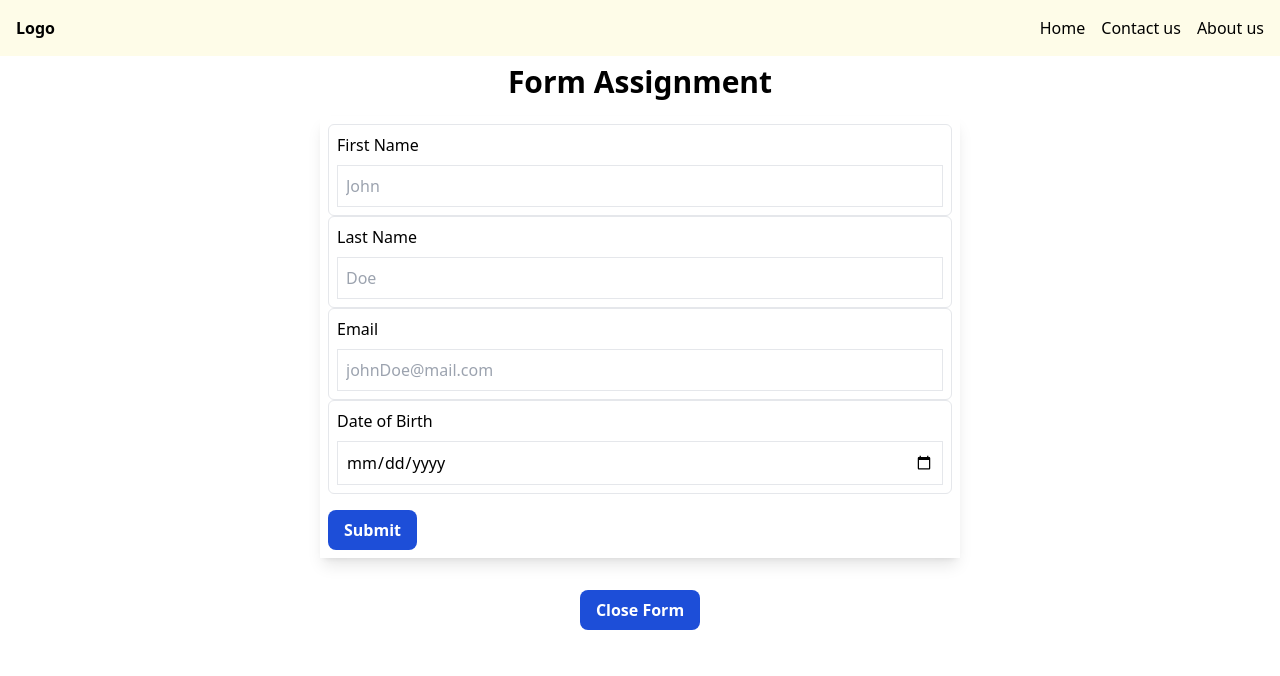
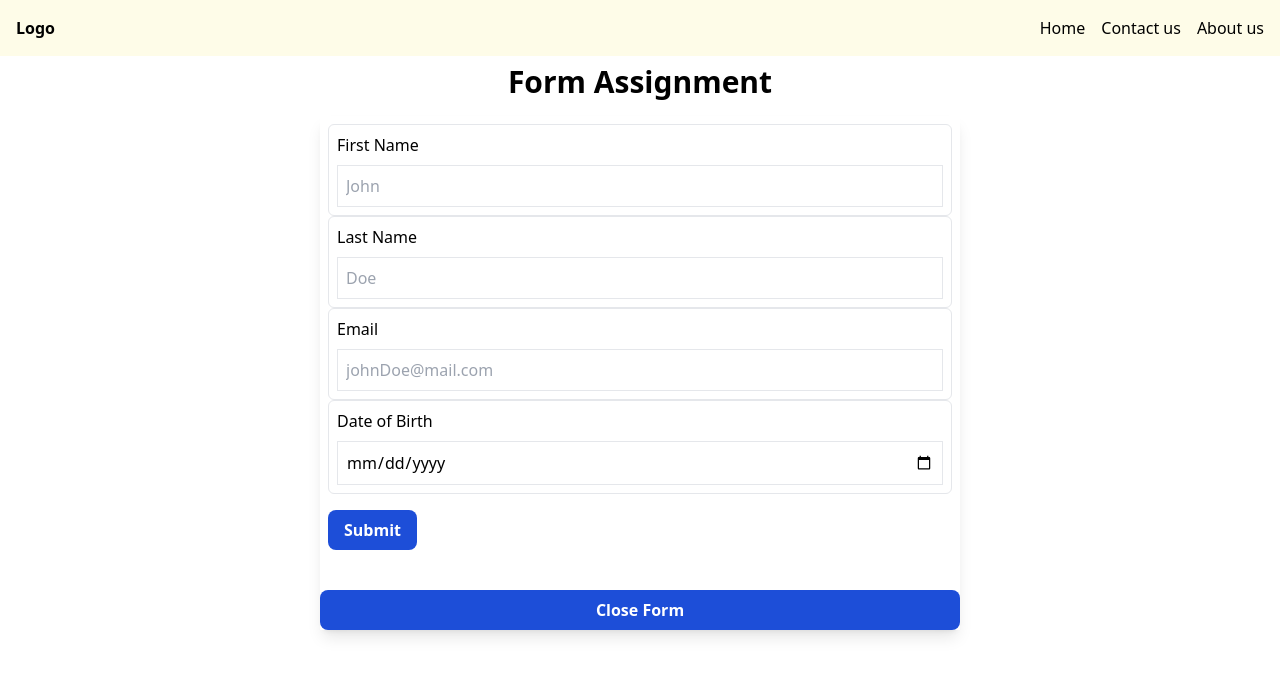
Before and after one commit to harpalll/ohc-react, a React (Create React App) app: page / in a window 1280 px wide. Both pictures are taken after a click on the button "Open Form". Shown: the top 676 px of the page. Built offline with nearby package versions, Linux system fonts and the light colour scheme.

Commit message:
L2: callbacks

```diff
--- a/src/App.tsx
+++ b/src/App.tsx
@@ -12,43 +12,53 @@ type View = (typeof views)[keyof typeof views];
 function App() {
   const [view, setView] = useState<View>(views.HOME);
 
-  const renderView = () => {
-    switch (view) {
-      case views.HOME:
-        return (
-          <>
-            <Home />
-            <button
-              className="bg-blue-700 text-white px-4 py-2 rounded-lg mt-4 text-center font-bold"
-              onClick={() => setView(views.FORM)}
-            >
-              Open Form
-            </button>
-          </>
-        );
+  const openForm = () => {
+    setView(views.FORM);
+  };
+  const closeForm = () => {
+    setView(views.HOME);
+  };
 
-      case views.FORM:
-        return (
-          <>
-            <Form />
-            <button
-              onClick={() => setView(views.HOME)}
-              className="bg-blue-700 text-white px-4 py-2 rounded-lg mt-4 text-center font-bold"
-            >
-              Close Form
-            </button>
-          </>
-        );
+  // const renderView = () => {
+  //   switch (view) {
+  //     case views.HOME:
+  //       return (
+  //         <>
+  //           <Home />
+  //           <button
+  //             className="bg-blue-700 text-white px-4 py-2 rounded-lg mt-4 text-center font-bold"
+  //             onClick={() => setView(views.FORM)}
+  //           >
+  //             Open Form
+  //           </button>
+  //         </>
+  //       );
 
-      default:
-        <div>Hello world</div>;
-    }
-  };
+  //     case views.FORM:
+  //       return (
+  //         <>
+  //           <Form />
+  //           <button
+  //             onClick={() => setView(views.HOME)}
+  //             className="bg-blue-700 text-white px-4 py-2 rounded-lg mt-4 text-center font-bold"
+  //           >
+  //             Close Form
+  //           </button>
+  //         </>
+  //       );
+
+  //     default:
+  //       <div>Hello world</div>;
+  //   }
+  // };
 
   return (
     <Layout>
       <main className="flex items-center justify-center p-2 flex-col gap-4">
-        {renderView()}
+        {/* {renderView()} */}
+
+        {view === views.HOME && <Home openFormCB={openForm} />}
+        {view === views.FORM && <Form closeFormCB={closeForm} />}
       </main>
     </Layout>
   );
--- a/src/components/Form.tsx
+++ b/src/components/Form.tsx
@@ -45,11 +45,11 @@ const elements: FormElement[] = [
   },
 ];
 
-export const Form = () => {
+export const Form = ({ closeFormCB }: { closeFormCB: () => void }) => {
   return (
     <>
       <h1 className="text-3xl font-bold">Form Assignment</h1>
-      <div className="bg-white w-[80vh] shadow-lg">
+      <div className="bg-white w-[80vh] shadow-lg flex flex-col gap-4">
         <form className="p-2">
           {elements.map((element) => (
             <div
@@ -73,6 +73,13 @@ export const Form = () => {
             Submit
           </button>
         </form>
+
+        <button
+          className="bg-blue-700 text-white px-4 py-2 rounded-lg mt-4 text-center font-bold"
+          onClick={closeFormCB}
+        >
+          Close Form
+        </button>
       </div>
     </>
   );
--- a/src/components/Home.tsx
+++ b/src/components/Home.tsx
@@ -1,10 +1,17 @@
-export const Home = () => {
+export const Home = ({ openFormCB }: { openFormCB: () => void }) => {
   return (
     <>
       <h1 className="text-3xl font-bold p-2">Home</h1>
       <div className="bg-white w-[80vh] shadow-lg p-2">
         <p>hello world</p>
       </div>
+
+      <button
+        className="bg-blue-700 text-white px-4 py-2 rounded-lg mt-4 text-center font-bold"
+        onClick={openFormCB}
+      >
+        Open Form
+      </button>
     </>
   );
 };
```
